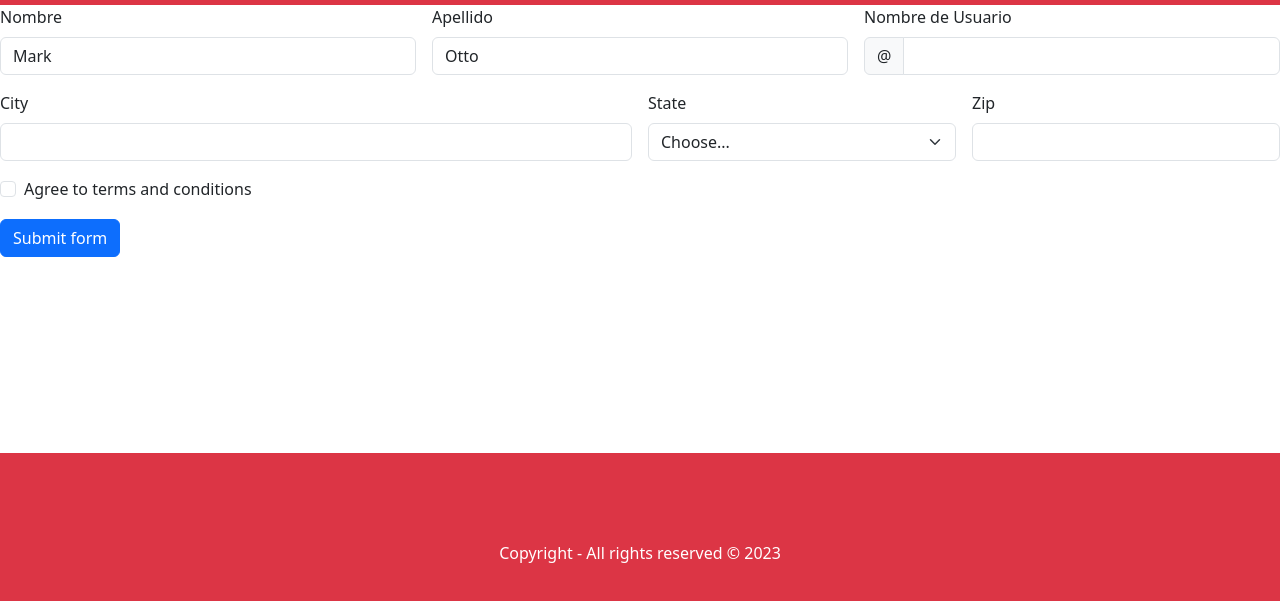
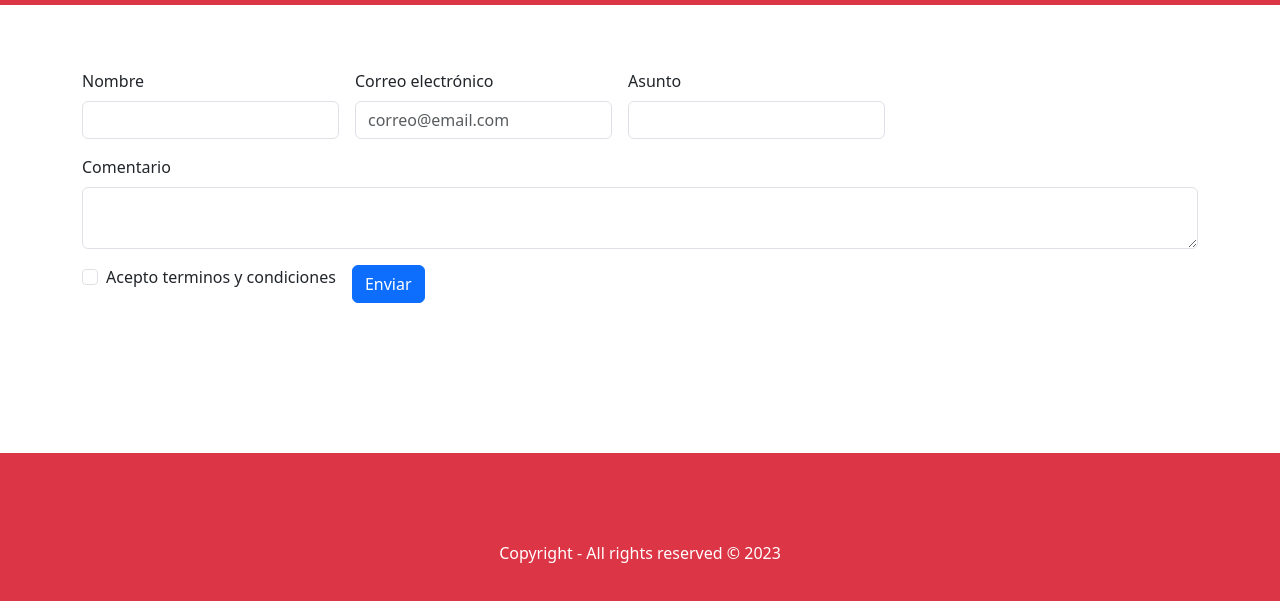
Before and after one commit to NiezTsuki/GymBros2, a plain HTML site: page formulario.html in a window 1280 px wide. Shown: the part 171-772 px from the top of the page. Drawn offline with nearby package versions, Linux system fonts and the light colour scheme.

Commit message:
Termino de formulario de contacto, ajustes en carousel y vinculacion de API para contacto por correo

```diff
--- a/css/style.css
+++ b/css/style.css
@@ -37,3 +37,8 @@ col{
 .contenedor{
   text-align: center;
 }
+
+.ajusteslider{
+  width: 450px;
+  align-items: center;
+}
--- a/asesoramiento.html
+++ b/formulario.html
@@ -12,7 +12,6 @@
     <link href="https://cdn.jsdelivr.net/npm/bootstrap@5.3.0-alpha2/dist/css/bootstrap.min.css" rel="stylesheet" integrity="sha384-aFq/bzH65dt+w6FI2ooMVUpc+21e0SRygnTpmBvdBgSdnuTN7QbdgL+OapgHtvPp" crossorigin="anonymous">
 
 </head>
-<body>
    <nav class="fuente">
     <nav class="navbar navbar-expand-lg bg-danger">
         <div class="container-fluid">
@@ -49,71 +48,50 @@
         </div>
       </nav>
    </nav>
-   <form class="row g-3 needs-validation" novalidate>
-    <div class="col-md-4">
+  <div class="container">
+   <form class="row g-3 mb-5 mt-5 needs-validation" novalidate action="https://formsubmit.co/gymbrostienda@gmail.com" method="POST">
+    <div class="col-6" style="width: auto;">
       <label for="validationCustom01" class="form-label">Nombre</label>
-      <input type="text" class="form-control" id="validationCustom01" value="Mark" required>
+      <input type="text" name="Nombre" class="form-control" id="validationCustom01" value="" required>
       <div class="valid-feedback">
-        Bien!
       </div>
     </div>
-    <div class="col-md-4">
-      <label for="validationCustom02" class="form-label">Apellido</label>
-      <input type="text" class="form-control" id="validationCustom02" value="Otto" required>
+    <div class="col-6" style="width: auto;">
+      <label for="exampleFormControlInput1" class="form-label">Correo electrónico</label>
+      <input type="email" name="Correo" class="form-control" id="exampleFormControlInput1" placeholder="correo@email.com" required>
       <div class="valid-feedback">
-        Bien!
       </div>
     </div>
-    <div class="col-md-4">
-      <label for="validationCustomUsername" class="form-label">Nombre de Usuario</label>
-      <div class="input-group has-validation">
-        <span class="input-group-text" id="inputGroupPrepend">@</span>
-        <input type="text" class="form-control" id="validationCustomUsername" aria-describedby="inputGroupPrepend" required>
+    <div class="col-6" style="width: auto;">
+      <label for="validationCustom02" class="form-label">Asunto</label>
+      <input type="text" name="Asunto" class="form-control" id="validationCusom02" value="" required>
+      <div class="valid-feedback">
+      </div>
+    </div>
+      <div class="col-12">
+        <label for="validationTextarea" class="form-label">Comentario</label>
+        <textarea class="form-control" name="Comentarios" id="validationTextarea" placeholder="" required></textarea>
         <div class="invalid-feedback">
-          Porfavor introduzca nombre de usuario!!!.
+          Porfavor ingrese un comentario.
+        </div>
+      </div>
+    <div class="col-6" style="width: auto;">
+      <div class="form-check">
+        <input class="form-check-input" type="checkbox" value="" id="invalidCheck" required>
+        <label class="form-check-label" for="invalidCheck">
+          Acepto terminos y condiciones
+        </label>
+        <div class="invalid-feedback">
+          Debe aceptar los terminos y condiciones.
         </div>
       </div>
     </div>
-    <div class="col-md-6">
-      <label for="validationCustom03" class="form-label">City</label>
-      <input type="text" class="form-control" id="validationCustom03" required>
-      <div class="invalid-feedback">
-        Please provide a valid city.
-      </div>
+    <div class="col-6" style="width: auto;">
+      <button class="btn btn-primary" type="submit">Enviar</button>
     </div>
-    <div class="col-md-3">
-      <label for="validationCustom04" class="form-label">State</label>
-      <select class="form-select" id="validationCustom04" required>
-        <option selected disabled value="">Choose...</option>
-        <option>...</option>
-      </select>
-      <div class="invalid-feedback">
-        Please select a valid state.
-      </div>
-    </div>
-    <div class="col-md-3">
-      <label for="validationCustom05" class="form-label">Zip</label>
-      <input type="text" class="form-control" id="validationCustom05" required>
-      <div class="invalid-feedback">
-        Please provide a valid zip.
-      </div>
-    </div>
-    <div class="col-12">
-      <div class="form-check">
-        <input class="form-check-input" type="checkbox" value="" id="invalidCheck" required>
-        <label class="form-check-label" for="invalidCheck">
-          Agree to terms and conditions
-        </label>
-        <div class="invalid-feedback">
-          You must agree before submitting.
-        </div>
-      </div>
-    </div>
-    <div class="col-12">
-      <button class="btn btn-primary" type="submit">Submit form</button>
-    </div>
+    <input type="hidden" name="_next" value="http://127.0.0.1:5500">
   </form>
-
+</div>
 <footer>
   <div class="container-fluid">
     <div class="row p-5 bg-danger text-white">
```
Also changed, not shown: index.html (+5 -1 lines), mantenciones.html (+4 -4 lines), validaciones.js (line endings or trailing spaces).
